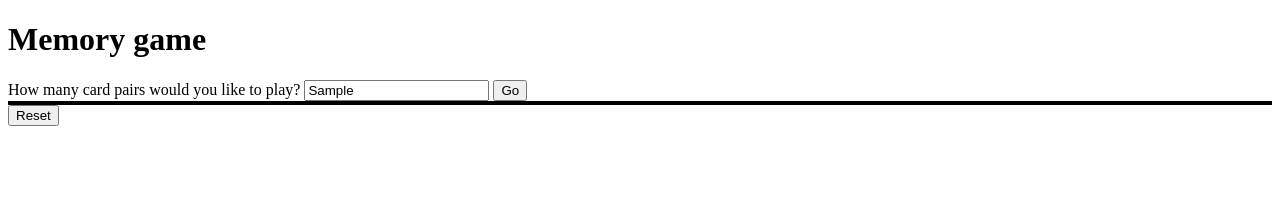
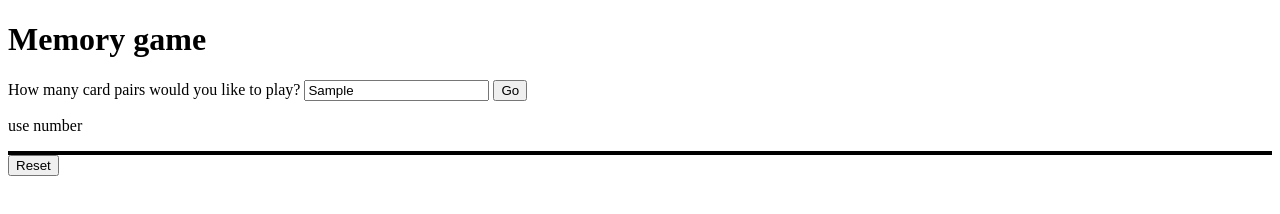
Before and after one commit to emmajphillips/memory-game, a plain HTML site: page index.html in a window 1280 px wide. Both pictures are taken after typing "Sample" into the empty fields and a click on the button "Go". Drawn offline with Linux system fonts and the light colour scheme.

Commit message:
Add validation for choosing number of card pairs

```diff
--- a/index.html
+++ b/index.html
@@ -14,6 +14,7 @@
     <input id="number-of-pairs" data-id="number-of-pairs" type=text />
     <button type="submit">Go</button>
   </form>
+  <p data-id="error-display"></p>
   <div id="game-board" data-id="game-board"></div>
   <button type="reset">Reset</button>
   <script src="scripts/main.js"></script>
--- a/scripts/main.js
+++ b/scripts/main.js
@@ -3,10 +3,11 @@ function init () {
   const board = document.querySelector('[data-id="game-board"]');
   const numberOfPairsInput = document.querySelector('[data-id="number-of-pairs"]')
   const numberOfPairsForm = document.querySelector('[data-id="number-of-pairs-form"]')
+  const errorDisplay = document.querySelector('[data-id="error-display"]')
 
-  const cards = [];
+  let cards = [];
 
-  function generateCardValues (numberOfCards = 8) {
+  function generateCardValues (numberOfCards) {
     for (let i = 0; i < numberOfCards; i += 2) {
       let randomNumber = Math.round(Math.random() * 100);
       cards.push(randomNumber);
@@ -35,9 +36,22 @@ function init () {
   }
 
   function validateInput (e) {
-    // TODO: Add keystroke validation so only numbers allowed
-    // TODO: Set max and min number of pairs
-    console.log(e.target.value)
+    errorDisplay.textContent = '';
+    let number = +e.target.value;
+
+    try {
+      if (number === 0) {
+        throw new Error('input a value greater than zero')
+      }
+      if (!number) {
+        throw new Error('use number')
+      }
+      if (number > 50) {
+        throw new Error('maximum amount exceeded')
+      }
+    } catch (error) {
+      errorDisplay.textContent = error.message;
+    }
   }
 
   function determineNumberOfPairs (e) {
```
